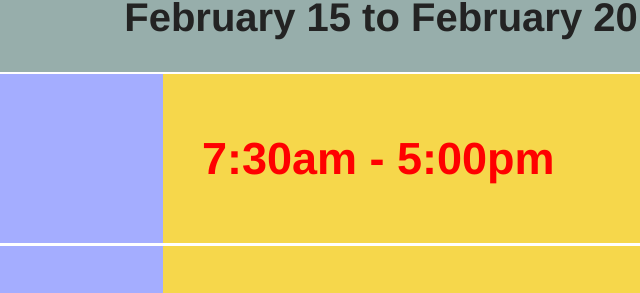
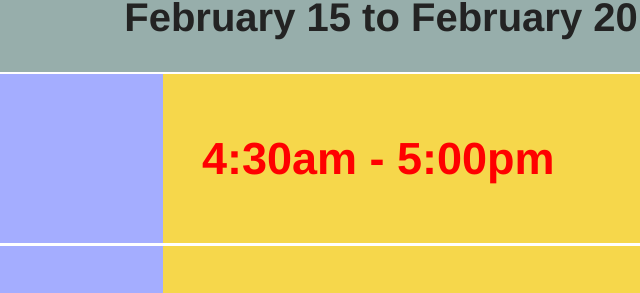
Before and after one commit to edgar-isla/ServiceSched, a plain HTML site: page index.html at #!/alex in a window 1280 px wide. Shown: the part 441-734 px from the top of the page, 259-899 px from the left. Drawn offline with nearby package versions, Linux system fonts and the light colour scheme; some packages are replaced by stand-ins of ours; a script that the page names is missing.

Commit message:
Trying to update.

```diff
--- a/templates/EmpSched/Alex.html
+++ b/templates/EmpSched/Alex.html
@@ -4,7 +4,7 @@
 <div class="he">February 15 to February 20</div>
 <div class="row">
     <div class="col-sm-4 days" >MONDAY</div>
-    <div class="col-sm-8 hours">7:30am - 5:00pm</div>
+    <div class="col-sm-8 hours">4:30am - 5:00pm</div>
 </div>
 
 <div class="row">
```
